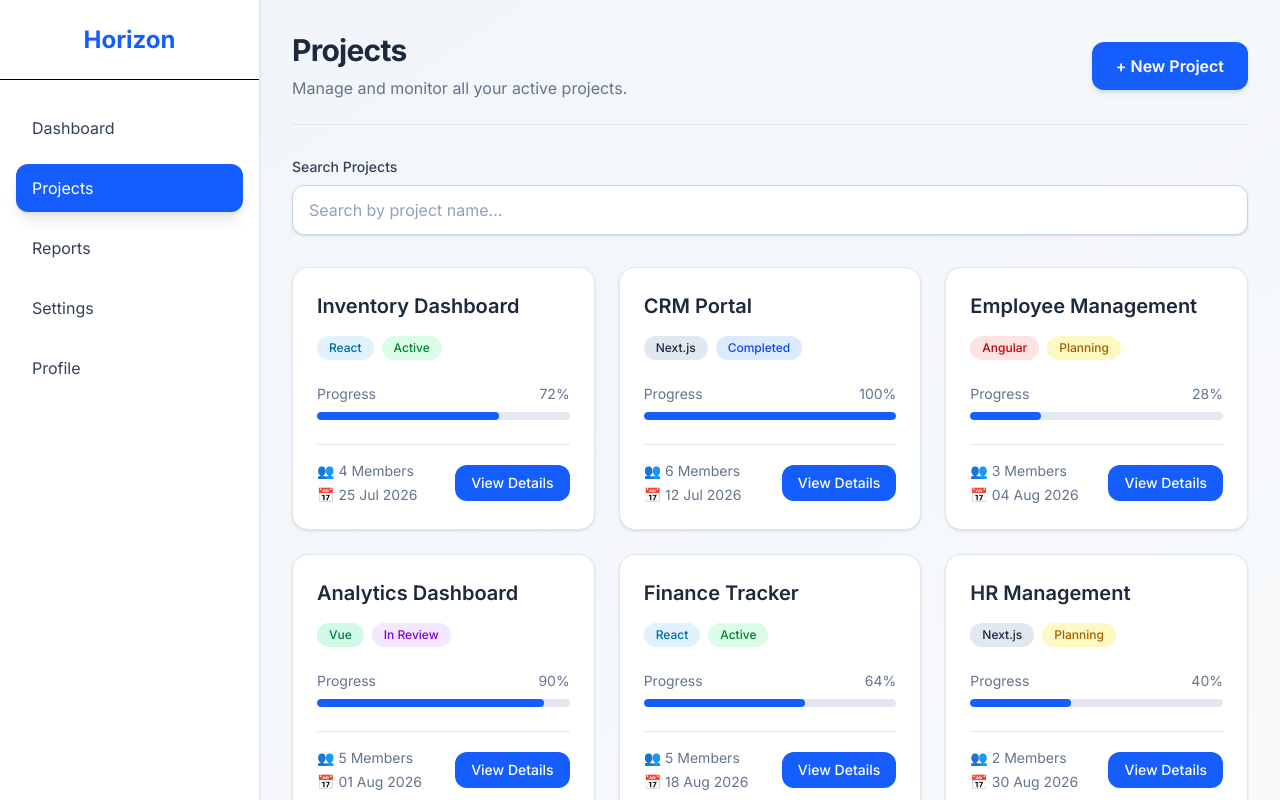
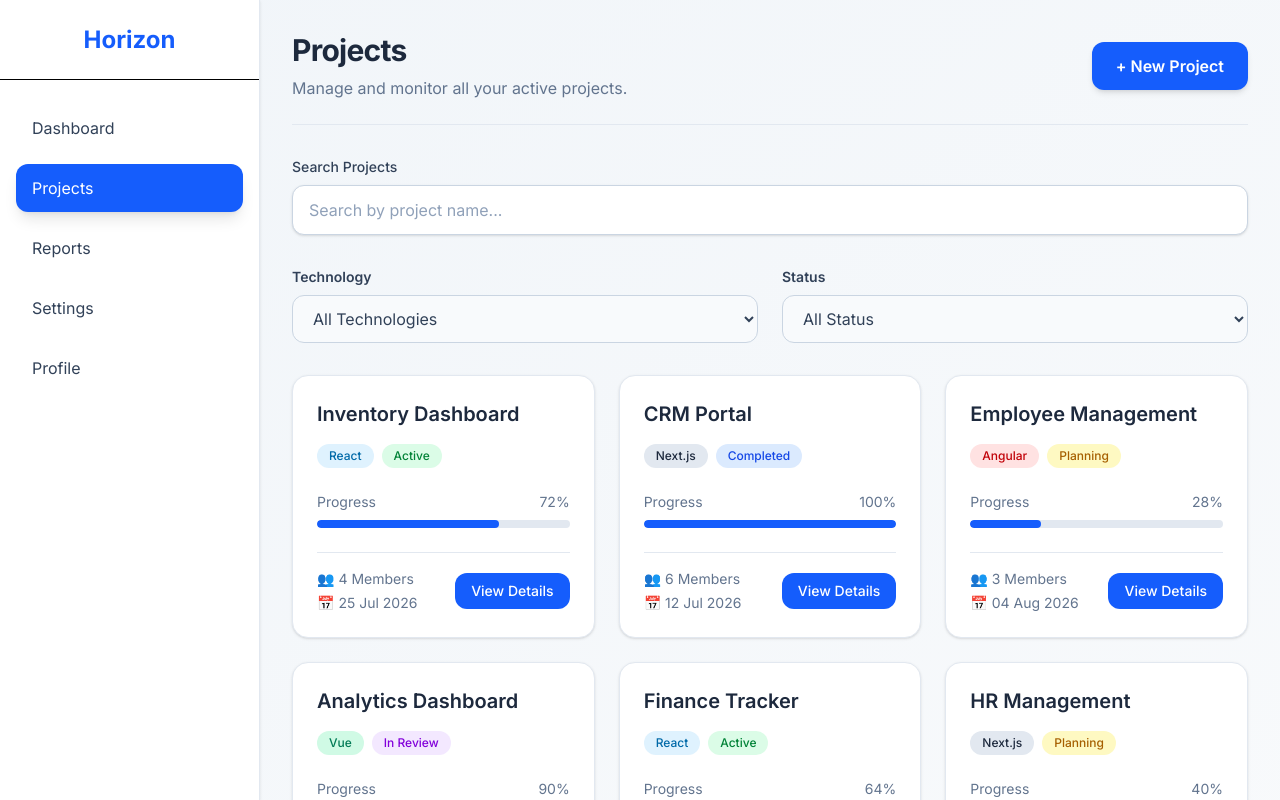
Before and after one commit to Waseem-khan7/project-horizon, a React (Vite) app: page /projects in a window 1280 px wide. Shown: the top 800 px of the page. Built offline with nearby package versions, Linux system fonts and the light colour scheme.

Commit message:
Implemented URL query state management and browser history sync

```diff
--- /dev/null
+++ b/src/components/projects/ProjectFilters.tsx
@@ -0,0 +1,33 @@
+import SelectField from "../ui/SelectField";
+import type { ProjectFiltersProps } from "../../types/project";
+
+function ProjectFilters({
+  technology,
+  status,
+  onTechnologyChange,
+  onStatusChange,
+}: ProjectFiltersProps) {
+  return (
+    <div className="mb-8 grid gap-6 md:grid-cols-2">
+      <SelectField
+        id="technology-filter"
+        label="Technology"
+        value={technology}
+        placeholder="All Technologies"
+        options={["React", "Next.js", "Angular", "Vue"]}
+        onChange={onTechnologyChange}
+      />
+
+      <SelectField
+        id="status-filter"
+        label="Status"
+        value={status}
+        placeholder="All Status"
+        options={["Active", "Completed", "Pending"]}
+        onChange={onStatusChange}
+      />
+    </div>
+  );
+}
+
+export default ProjectFilters;
--- a/src/components/projects/ProjectList.tsx
+++ b/src/components/projects/ProjectList.tsx
@@ -3,12 +3,22 @@ import ProjectCard from "./ProjectCard";
 
 type ProjectListProps = {
   searchTerm: string;
+  technology: string;
+  status: string;
 };
 
-function ProjectList({ searchTerm }: ProjectListProps) {
-  const filteredProjects = projects.filter((project) =>
-    project.name.toLowerCase().includes(searchTerm.toLowerCase()),
-  );
+function ProjectList({ searchTerm, technology, status }: ProjectListProps) {
+  const filteredProjects = projects.filter((project) => {
+    const matchesSearch = project.name
+      .toLowerCase()
+      .includes(searchTerm.toLowerCase());
+
+    const matchesTechnology = !technology || project.technology === technology;
+
+    const matchesStatus = !status || project.status === status;
+
+    return matchesSearch && matchesTechnology && matchesStatus;
+  });
 
   if (filteredProjects.length === 0) {
     return (
--- a/src/components/ui/SelectField.tsx
+++ b/src/components/ui/SelectField.tsx
@@ -9,6 +9,13 @@ function SelectField({
   description,
   onChange,
 }: SelectFieldProps) {
+  console.log({
+    id,
+    value,
+    options,
+    hasValue: options.includes(value),
+  });
+
   return (
     <div className="space-y-2">
       <label
--- /dev/null
+++ b/src/hooks/useDebounce.ts
@@ -0,0 +1,17 @@
+import { useEffect, useState } from "react";
+
+function useDebounce<T>(value: T, delay = 400): T {
+  const [debouncedValue, setDebouncedValue] = useState(value);
+
+  useEffect(() => {
+    const timer = window.setTimeout(() => {
+      setDebouncedValue(value);
+    }, delay);
+
+    return () => window.clearTimeout(timer);
+  }, [value, delay]);
+
+  return debouncedValue;
+}
+
+export default useDebounce;
--- /dev/null
+++ b/src/hooks/useProjectFilters.ts
@@ -0,0 +1,52 @@
+import { useCallback } from "react";
+import { useSearchParams } from "react-router-dom";
+import { getQueryParam, updateQueryParam } from "../utils/queryParams";
+
+function useProjectFilters() {
+  const [searchParams, setSearchParams] = useSearchParams();
+
+  const searchTerm = getQueryParam(searchParams, "search");
+  const technology = getQueryParam(searchParams, "technology");
+  const status = getQueryParam(searchParams, "status");
+
+  const updateSearchParam = useCallback(
+    (key: string, value: string, replace = false) => {
+      const params = updateQueryParam(searchParams, key, value);
+
+      setSearchParams(params, { replace });
+    },
+    [searchParams, setSearchParams],
+  );
+
+  const setSearchTerm = useCallback(
+    (value: string, replace = false) => {
+      updateSearchParam("search", value, replace);
+    },
+    [updateSearchParam],
+  );
+
+  const setTechnology = useCallback(
+    (value: string) => {
+      updateSearchParam("technology", value);
+    },
+    [updateSearchParam],
+  );
+
+  const setStatus = useCallback(
+    (value: string) => {
+      updateSearchParam("status", value);
+    },
+    [updateSearchParam],
+  );
+
+  return {
+    searchTerm,
+    technology,
+    status,
+    setSearchTerm,
+    setTechnology,
+    setStatus,
+  };
+}
+
+export default useProjectFilters;
--- a/src/pages/Projects.tsx
+++ b/src/pages/Projects.tsx
@@ -1,11 +1,21 @@
 import { useState } from "react";
+import PageHeader from "../components/ui/PageHeader";
+import ProjectFilters from "../components/projects/ProjectFilters";
 import ProjectList from "../components/projects/ProjectList";
 import SearchBar from "../components/projects/SearchBar";
-import PageHeader from "../components/ui/PageHeader";
+import useProjectFilters from "../hooks/useProjectFilters";
 
 function Projects() {
-  const [searchTerm, setSearchTerm] = useState("");
   const [message, setMessage] = useState("");
+
+  const {
+    searchTerm,
+    technology,
+    status,
+    setSearchTerm,
+    setTechnology,
+    setStatus,
+  } = useProjectFilters();
 
   const handleNewProject = () => {
     setMessage("🚀 New Project feature coming soon!");
@@ -17,7 +27,6 @@ function Projects() {
 
   return (
     <div className="mx-auto max-w-7xl">
-      {/* Header */}
       <PageHeader
         title="Projects"
         description="Manage and monitor all your active projects."
@@ -25,18 +34,26 @@ function Projects() {
         onButtonClick={handleNewProject}
       />
 
-      {/* Message */}
       {message && (
         <div className="mb-6 rounded-xl border border-blue-200 bg-blue-50 px-4 py-3 text-sm font-medium text-blue-700">
           {message}
         </div>
       )}
 
-      {/* Search */}
       <SearchBar searchTerm={searchTerm} onSearchChange={setSearchTerm} />
 
-      {/* Project List */}
-      <ProjectList searchTerm={searchTerm} />
+      <ProjectFilters
+        technology={technology}
+        status={status}
+        onTechnologyChange={(e) => setTechnology(e.target.value)}
+        onStatusChange={(e) => setStatus(e.target.value)}
+      />
+
+      <ProjectList
+        searchTerm={searchTerm}
+        technology={technology}
+        status={status}
+      />
     </div>
   );
 }
--- /dev/null
+++ b/src/types/project.ts
@@ -0,0 +1,8 @@
+export interface ProjectFiltersProps {
+  technology: string;
+  status: string;
+
+  onTechnologyChange: (event: React.ChangeEvent<HTMLSelectElement>) => void;
+
+  onStatusChange: (event: React.ChangeEvent<HTMLSelectElement>) => void;
+}
--- /dev/null
+++ b/src/utils/queryParams.ts
@@ -0,0 +1,23 @@
+export function getQueryParam(
+  searchParams: URLSearchParams,
+  key: string,
+  defaultValue = "",
+) {
+  return searchParams.get(key) ?? defaultValue;
+}
+
+export function updateQueryParam(
+  searchParams: URLSearchParams,
+  key: string,
+  value: string,
+) {
+  const params = new URLSearchParams(searchParams);
+
+  if (value.trim()) {
+    params.set(key, value);
+  } else {
+    params.delete(key);
+  }
+
+  return params;
+}
```
